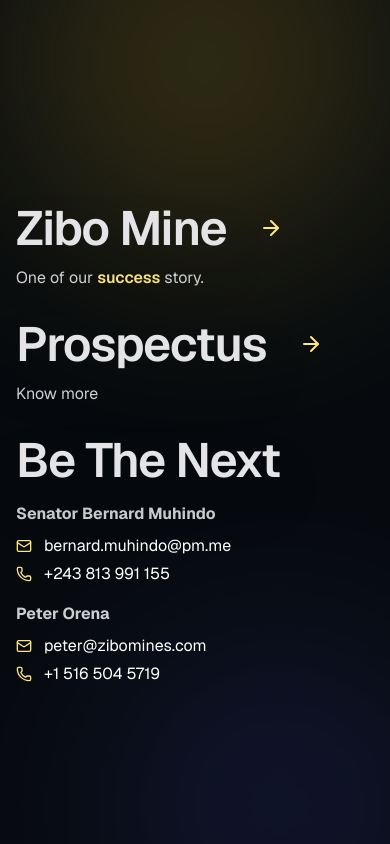
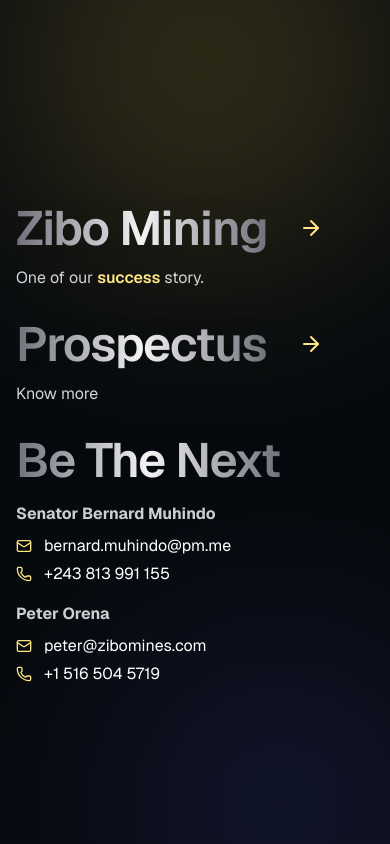
Before and after one commit to digipublic243/invest, a Next.js app: page / in a window 390 px wide. Built offline with nearby package versions, Linux system fonts and the light colour scheme; no server answers.

Commit message:
Enhance Home page by introducing AppBackground component for improved visual effects. Update global CSS with new glow color variables for better theming. Modify title styling for a more dynamic appearance.

```diff
--- a/app/globals.css
+++ b/app/globals.css
@@ -6,12 +6,16 @@
     --background: 45 15% 90%;
     --foreground: 210 35% 18%;
     --primary: 210 40% 28%;
+    --glow-amber: rgba(253, 230, 138, 0.4);
+    --glow-indigo: rgba(165, 180, 252, 0.4);
   }
 
   .dark {
     --background: 210 40% 8%;
     --foreground: 45 20% 96%;
     --primary: 210 50% 60%;
+    --glow-amber: rgba(252, 211, 77, 0.2);
+    --glow-indigo: rgba(99, 102, 241, 0.2);
   }
 }
 
--- a/app/page.tsx
+++ b/app/page.tsx
@@ -1,6 +1,7 @@
 "use client";
 import { motion } from "framer-motion";
 import { ArrowRightIcon, Mail, Phone } from "lucide-react";
+import AppBackground from "@/components/shared/app-background";
 
 export default function Home() {
   const containerMotion = {
@@ -19,37 +20,7 @@
   return (
     <div className="min-h-screen bg-zinc-50 font-sans text-zinc-900 dark:bg-black/50 dark:text-zinc-100">
       <div className="relative overflow-hidden h-screen flex items-center justify-center">
-        <div className="pointer-events-none absolute inset-0">
-          <motion.div
-            className="absolute -top-36 left-1/2 h-96 w-96 -translate-x-1/2 rounded-full bg-amber-200/40 blur-[96px] dark:bg-amber-300/20"
-            animate={{
-              x: [-30, 20, -30],
-              y: [0, 18, 0],
-              scale: [1, 1.08, 1],
-              opacity: [0.6, 0.9, 0.6],
-            }}
-            transition={{
-              duration: 16,
-              repeat: Infinity,
-              ease: "easeInOut",
-            }}
-          />
-          <motion.div
-            className="absolute -bottom-32 right-[-12%] h-80 w-80 rounded-full bg-indigo-300/40 blur-[96px] dark:bg-indigo-500/20"
-            animate={{
-              x: [20, -15, 20],
-              y: [0, -14, 0],
-              scale: [1, 1.12, 1],
-              opacity: [0.55, 0.85, 0.55],
-            }}
-            transition={{
-              duration: 18,
-              repeat: Infinity,
-              ease: "easeInOut",
-              delay: 1,
-            }}
-          />
-        </div>
+        <AppBackground />
         <main className="relative  w-full max-w-6xl  sm:px-10 mx-auto">
           <div className="mt-10 flex w-full justify-center max-w-6xl mx-4">
             <motion.section
@@ -60,7 +31,7 @@
             >
               {[
               {
-                title: "Zibo Mine",
+                title: "Zibo Mining",
                 icon: <ArrowRightIcon className="h-4 w-4" />,
                 description: (
                   <>
@@ -123,9 +94,19 @@
                 variants={itemMotion}
               >
                 <div className="flex flex-wrap items-center gap-8">
-                <div className="max-w-4xl font-poppins text-5xl font-semibold leading-tight tracking-tight sm:text-6xl lg:text-8xl drop-shadow-2xl">
-  {item.title}
+                <div className="relative inline-block overflow-hidden">
+  <div
+    className="max-w-4xl font-poppins text-5xl font-semibold leading-tight tracking-tight sm:text-6xl lg:text-8xl
+    bg-linear-to-r from-zinc-500 via-zinc-100 to-zinc-500 bg-clip-text text-transparent drop-shadow-2xl"
+  >
+    {item.title}
+  </div>
+
+  {/* Reflet qui passe */}
+  <div className="absolute inset-0 -translate-x-full animate-[shine_2.5s_infinite] bg-linear-to-r from-transparent via-white/50 to-transparent blur-sm"></div>
 </div>
+
+
 
                   {!item.kind && (
                     <a
--- /dev/null
+++ b/components/shared/app-background.tsx
@@ -0,0 +1,41 @@
+"use client";
+
+import { motion } from "framer-motion";
+
+export default function AppBackground() {
+  return (
+    <div className="pointer-events-none absolute inset-0">
+      <motion.div
+        className="absolute -top-36 left-1/2 h-96 w-96 -translate-x-1/2 rounded-full blur-[96px]"
+        style={{ backgroundColor: "var(--glow-amber)" }}
+        animate={{
+          x: [-30, 20, -30],
+          y: [0, 18, 0],
+          scale: [1, 1.08, 1],
+          opacity: [0.6, 0.9, 0.6],
+        }}
+        transition={{
+          duration: 16,
+          repeat: Infinity,
+          ease: "easeInOut",
+        }}
+      />
+      <motion.div
+        className="absolute -bottom-32 right-[-12%] h-80 w-80 rounded-full blur-[96px]"
+        style={{ backgroundColor: "var(--glow-indigo)" }}
+        animate={{
+          x: [20, -15, 20],
+          y: [0, -14, 0],
+          scale: [1, 1.12, 1],
+          opacity: [0.55, 0.85, 0.55],
+        }}
+        transition={{
+          duration: 18,
+          repeat: Infinity,
+          ease: "easeInOut",
+          delay: 1,
+        }}
+      />
+    </div>
+  );
+}
```
